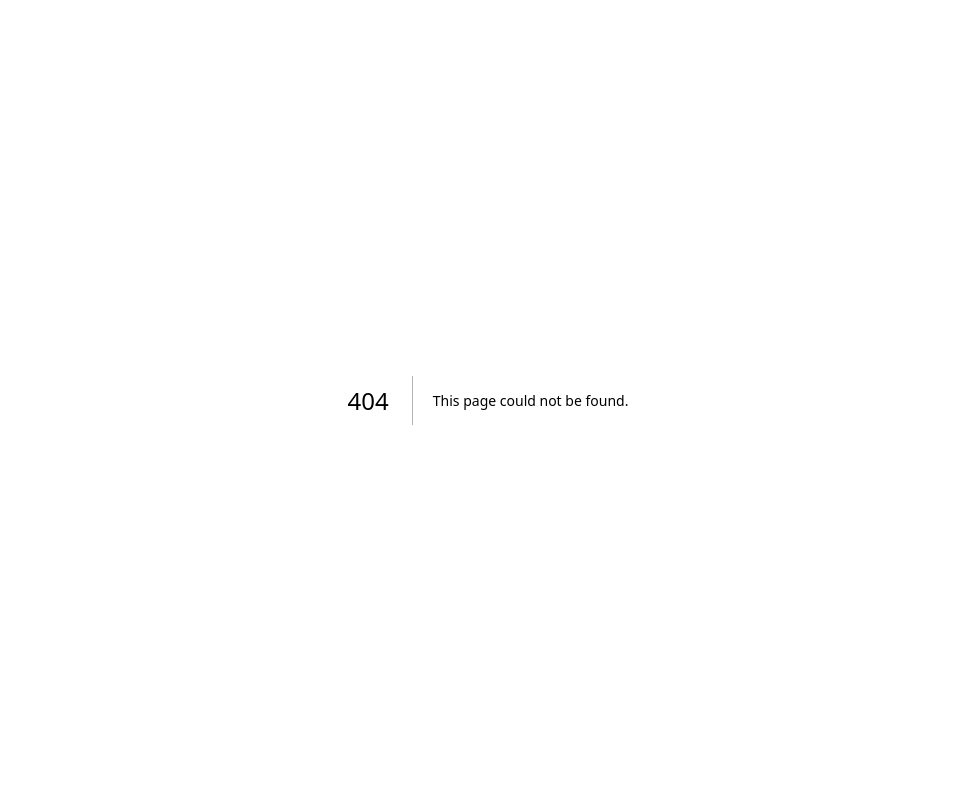
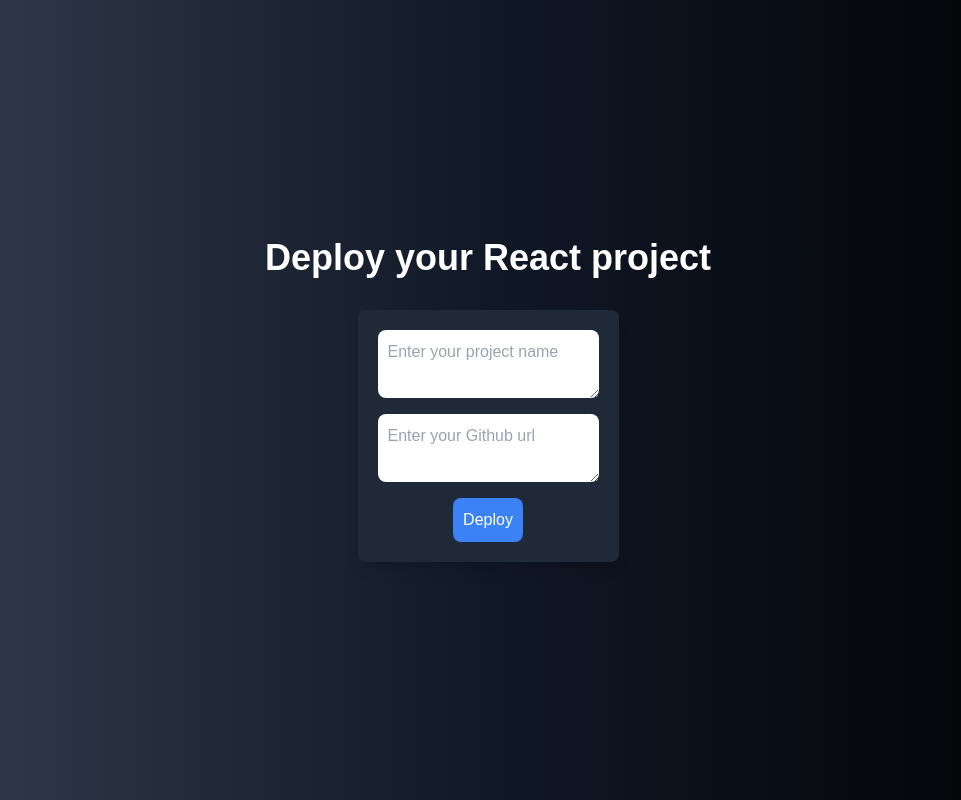
Before and after one commit to Manav-khadka/dockapi-frontend, a Next.js app: page /upload in a window 1280 px wide. Before the commit this address had no page. Shown: the whole page, without its empty margins (152-1113 px from the left). Built offline with nearby package versions, Linux system fonts and the light colour scheme.

Commit message:
[added] upload page

```diff
--- /dev/null
+++ b/app/upload/layout.tsx
@@ -0,0 +1,34 @@
+import type { Metadata } from "next";
+import { Geist, Geist_Mono } from "next/font/google";
+import "../globals.css";
+
+const geistSans = Geist({
+  variable: "--font-geist-sans",
+  subsets: ["latin"],
+});
+
+const geistMono = Geist_Mono({
+  variable: "--font-geist-mono",
+  subsets: ["latin"],
+});
+
+export const metadata: Metadata = {
+  title: "Create Next App",
+  description: "Generated by create next app",
+};
+
+export default function RootLayout({
+  children,
+}: Readonly<{
+  children: React.ReactNode;
+}>) {
+  return (
+    <html lang="en">
+      <body
+        className={`${geistSans.variable} ${geistMono.variable} antialiased`}
+      >
+        {children}
+      </body>
+    </html>
+  );
+}
--- /dev/null
+++ b/app/upload/page.tsx
@@ -0,0 +1,79 @@
+"use client";
+import Image from "next/image";
+import React from "react";
+import { JSX } from "react";
+
+export default function Home() : JSX.Element {
+  const [projectName, setProjectName] = React.useState("");
+  const [githubUrl, setGithubUrl] = React.useState("");
+  const [deploying, setDeploying] = React.useState(false);
+  const [deployed, setDeployed] = React.useState(false);
+  const [error, setError] = React.useState(false);
+  const [formError, setFormError] = React.useState("");
+
+  const validateForm = () => {
+    if (!projectName || !githubUrl) {
+      setFormError("Both fields are required.");
+      return false;
+    }
+    setFormError("");
+    return true;
+  };
+
+  const deploy = async () => {
+    if (!validateForm()) {
+      return;
+    }
+    alert("Deploying...");
+    setDeploying(true);
+    try {
+      const response = await fetch("/api/deploy", {
+        method: "POST",
+        body: JSON.stringify({ projectName, githubUrl }),
+        headers: {
+          "Content-Type": "application/json",
+        },
+      });
+      if (!response.ok) {
+        throw new Error("Failed to deploy");
+      }
+      setDeployed(true);
+    } catch (e) {
+      setError(true);
+    } finally {
+      setDeploying(false);
+    }
+  };
+
+  return (
+    <div className="flex flex-col items-center justify-center h-screen bg-gradient-to-r from-gray-700 via-gray-900 to-black text-white">
+      <h1 className="text-4xl font-bold mb-8">Deploy your React project</h1>
+      <div className="flex flex-col items-center justify-center p-5 gap-4 bg-gray-800 rounded-lg shadow-lg">
+        <textarea
+          name="project name"
+          id="projectname"
+          placeholder="Enter your project name"
+          className="text-black rounded-lg p-2.5 h-15 w-75"
+          value={projectName}
+          onChange={(e) => setProjectName(e.target.value)}
+        ></textarea>
+        <textarea
+          name="Github Url"
+          id="githuburl"
+          placeholder="Enter your Github url"
+          className="text-black rounded-lg p-2.5 h-15 w-75"
+          value={githubUrl}
+          onChange={(e) => setGithubUrl(e.target.value)}
+        ></textarea>
+        {formError && <p className="text-red-500">{formError}</p>}
+        <button
+          className="bg-blue-500 text-white rounded-lg p-2.5 h-15 w-50 hover:bg-blue-700 transition-colors duration-300"
+          onClick={deploy}
+          disabled={deploying}
+        >
+          {deploying ? "Deploying..." : "Deploy"}
+        </button>
+      </div>
+    </div>
+  );
+}
```
